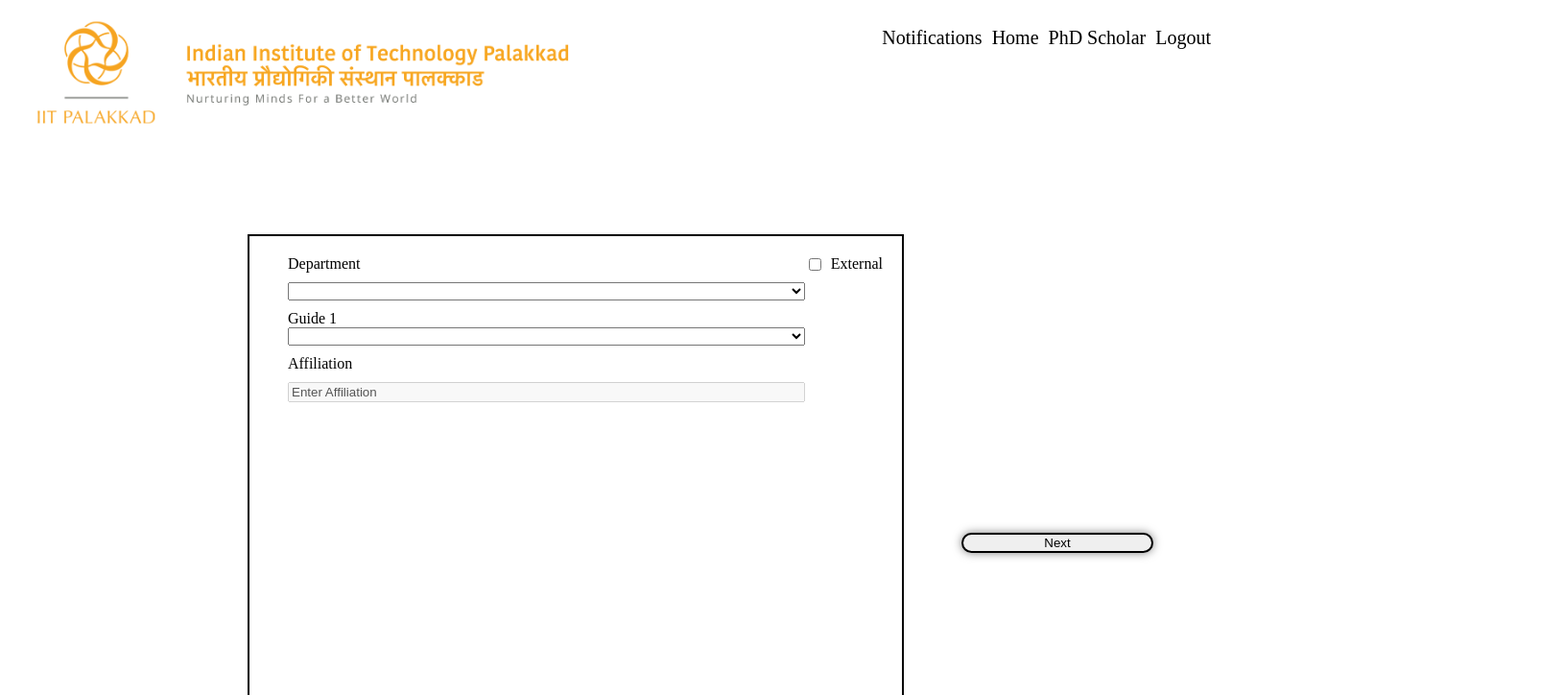
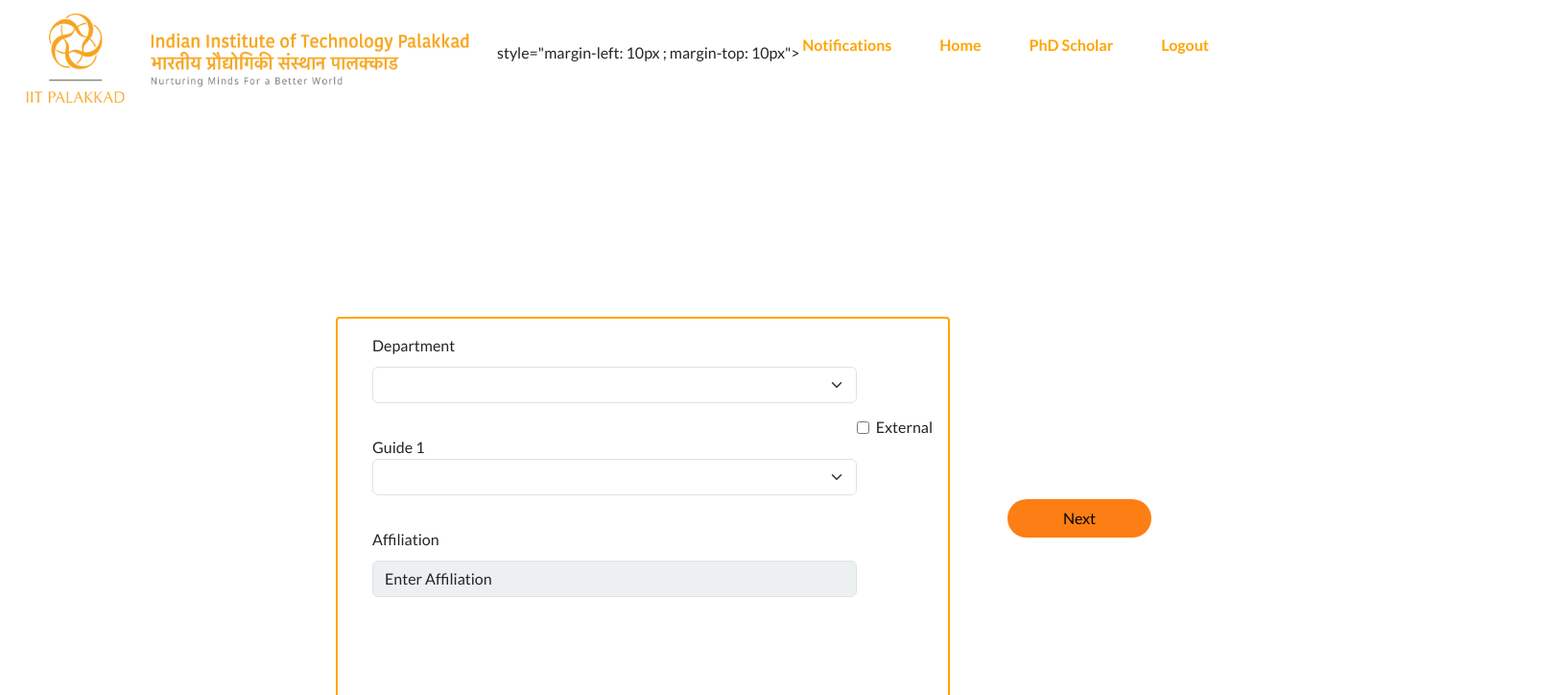
Before and after one commit to fRidge69/intern, an Angular app: page / in a window 1280 px wide. Shown: the top 724 px of the page at 96% size, 1630 px wide, since content can reach past the window. Built offline with nearby package versions, Linux system fonts and the light colour scheme.

Commit message:
fixed the guide switchinng

```diff
--- a/angular.json
+++ b/angular.json
@@ -35,7 +35,9 @@
               "src/assets"
             ],
             "styles": [
-              "src/styles.css"
+
+              "src/styles.css",
+              "node_modules/bootswatch/dist/flatly/bootstrap.min.css"
             ],
             "scripts": [],
             "server": "src/main.server.ts",
--- a/package.json
+++ b/package.json
@@ -21,6 +21,7 @@
     "@angular/platform-server": "^17.3.0",
     "@angular/router": "^17.3.0",
     "@angular/ssr": "^17.3.0",
+    "bootswatch": "^5.3.3",
     "express": "^4.18.2",
     "rxjs": "~7.8.0",
     "tslib": "^2.3.0",
--- a/src/app/app.component.css
+++ b/src/app/app.component.css
@@ -0,0 +1,29 @@
+.headings {
+    width: 100%;
+    text-align: center;
+    margin-bottom: 20px;
+
+}
+
+.headings-text {
+    color: #fd7e14;
+    font-weight: bold;
+
+}
+
+@media (min-width: 1193px) {
+
+    .headings {
+        display: flex;
+        flex-direction: row;
+        justify-content: space-between;
+        align-items: center;
+      }
+
+      .headings-text {
+        text-align: center;
+        color: orange;
+        font-weight: bold;
+
+      }
+}
--- a/src/app/box/box.component.css
+++ b/src/app/box/box.component.css
@@ -1,3 +1,5 @@
+    /* Custom CSS*/
+    @import 'bootswatch/dist/united/bootstrap.min.css';
     .center-box {
       width: 100%;
       margin-top: 20px;
@@ -5,24 +7,31 @@
       align-items: center;
       display: flex;
       flex-direction: column;
+
+
     }
+
     .dropdown {
       display: flex;
       flex-direction: column;
       gap: 10px;
       margin-left: 20px;
       flex-grow: 1;
+
     }
 
     .box {
       display: flex;
-  flex-direction: column;
+      flex-direction: row;
       width: 80vw;
       min-height: 45vh;
       padding: 20px;
-  border: 2px ;
-  padding-bottom: 10vh;
+      border: 1px  solid orange;
+      border-radius: 0.25rem;
+      padding: 1rem;
+      background-color: #fff;
     }
+
 
     .dropdown-boxes {
       display: flex;
@@ -34,7 +43,7 @@
       display: flex;
       justify-content: end;
       gap: 5px;
-  align-items: center;
+      margin-top: 85px;
     }
 
     .buttons-box {
@@ -45,81 +54,143 @@
       margin-top: 20px;
     }
 
+
     .buttons {
-  border: 2px ;
-  border-radius: 25px;
-  width: 100px;
-  display: flex;
-  align-items: center;
-  justify-content: center;
+      border: none;
+      border-radius: 20px;
+      width: 150px;
+      padding: 0.5rem 1rem;
+      background-color: #fd7e14;
+      color: #fff;
       text-align: center;
+      text-decoration: none;
+      display: inline-block;
+      transition: background-color 0.3s ease;
     }
+    .buttons:hover {
+      background-color: #e74c3c;
+      border-color: #e74c3c;
+    }
+
+
 
     .buttons-text {
       text-align: center;
-  text-align: center;
       text-decoration-line: none;
       color: black;
+
       margin: 0;
       padding: 0;
     }
 
+
+
     .headings {
       width: 100%;
       text-align: center;
+      margin-bottom: 20px;
+
+  }
+
+  .headings-text {
+      color: #fd7e14;
+      font-weight: bold;
+
+  }
+
+  .warnings{
+    color:orange;
+    margin-top: 5px;
+    justify-self: center;
+    align-self: center;
+  }
+
+  .imagesize{
+    width:350px;
+    height:75px;
+  }
+
+  .popdowns{
+    display:none;
+  }
+
+    .dept-1,
+    .dept-2,
+    .dept-3,
+    .dept-4,
+    .dept-5,
+    .dept-6 {
+      display: none;
+    }
+
+    div:has(#dept-1:checked)~div .dept-1 {
+      display: block;
+    }
+
+    div:has(#dept-2:checked)~div .dept-2 {
+      display: block;
+    }
+
+    div:has(#dept-3:checked)~div .dept-3 {
+      display: block;
+    }
+
+    div:has(#dept-4:checked)~div .dept-4 {
+      display: block;
+    }
+
+    div:has(#dept-5:checked)~div .dept-5 {
+      display: block;
+    }
+
+    div:has(#dept-6:checked)~div .dept-6 {
+      display: block;
     }
 
 
 
 
 
-.sidenav{
-display:flex;
-flex-direction: row;
-justify-items: center;
-gap: 10px;
-padding-right: 10px;
-font-size: 20px;
-}
-
-.topnav{
-  display:flex;
-  flex-direction: row;
-  align-items: left;
-  justify-content: space-between;
-}
-
-
 
     @media (min-width: 1193px) {
+
+      .full {
+        display: flex;
+        flex-direction: column;
+        gap: 50px;
+      }
       .center-box {
         width: 100vw;
         height: 100vh;
-    align-items: center;
+
         display: flex;
         gap: 60px;
         flex-direction: row;
-    margin-left: 250px;
-    justify-content: center;
+        margin-left: 350px;
+
+
       }
+
 
       .dropdown {
         display: flex;
         flex-direction: column;
+
       }
-
       .box {
         display: flex;
         flex-direction: row;
         min-width: 50vw;
         min-height: 50vh;
-    border: 2px solid;
-    padding-bottom: 25vh;
+        border: 2px solid orange;
+
       }
+
 
       .dropdown-boxes {
         display: flex;
         flex-direction: column;
+
         gap: 50px;
       }
 
@@ -138,12 +209,18 @@ font-size: 20px;
 
       }
 
+
       .buttons {
-    border: 2px solid ;
+        border: none;
         border-radius: 20px;
+        width: 150px;
+        padding: 0.5rem 1rem;
+        background-color: #fd7e14;
+        color: #fff;
         text-align: center;
-    box-shadow: 0px 0px 10px rgba(0, 0, 0, 0.5);
-    width: 200px;
+        text-decoration: none;
+        display: inline-block;
+        transition: background-color 0.3s ease;
       }
 
       .buttons-text {
@@ -151,6 +228,7 @@ font-size: 20px;
         text-align: center;
         text-decoration-line: none;
         color: black;
+
       }
 
       .headings {
@@ -158,21 +236,34 @@ font-size: 20px;
         flex-direction: row;
         justify-content: space-between;
         align-items: center;
-    font-size: large;
       }
 
       .headings-text {
         text-align: center;
+        color: orange;
+        font-weight: bold;
+
       }
 
+      .warnings{
+        color:orange;
+        margin-top: 10px;
+        justify-self: center;
+        align-self: center;
+      }
       .popdowns {
         display: flex;
         flex-direction: row;
         justify-content: space-evenly;
         gap: 50px;
         margin-right: 20px;
+
+      }
+
+      .imagesize{
+        width:500px;
+        height:100px;
       }
 
 
-
     }
--- a/src/app/box/box.component.html
+++ b/src/app/box/box.component.html
@@ -1,3 +1,4 @@
+
 <div class="center-box">
   <div class="box">
     <div class="dropdown">
--- a/src/app/box/box.component.ts
+++ b/src/app/box/box.component.ts
@@ -1,4 +1,4 @@
-import { Component, OnInit } from '@angular/core';
+import { Component } from '@angular/core';
 
 @Component({
   selector: 'box',
@@ -8,14 +8,9 @@ import { Component, OnInit } from '@angular/core';
 export class BoxComponent {
   number: number = 1;
   selectedDepartment: string | null = null;
-  previousDepartment: string | null = null;
-  nextDepartment: string | null = null;
+  guideSelected: any[] = [];
   selectedGuide: any = null;
-  previousGuide: any = null;
-  nextGuide: any = null;
-
   affil: string = 'Enter Affiliation';
-
   guides = [
     { name: 'Prof. Jagadeesh Bayry', department: 'Biological Sciences and Engineering' },
     { name: 'Dr. Abdul Rasheed P', department: 'Biological Sciences and Engineering' },
@@ -31,53 +26,46 @@ export class BoxComponent {
     { name: 'Arun Rahul S', department: 'Electrical Engineering' }
   ];
 
-  selectedGuides: any[] = [];
   externalCheckboxChecked: boolean = false;
-  selectedOption: string = '';
 
   increment() {
     this.number++;
-    this.selectedGuides.push(this.selectedGuide);
+    this.guideSelected.push(this.selectedGuide);
   }
 
   decrement() {
     this.number--;
-    this.selectedGuides.pop();
+    this.selectedGuide = this.guideSelected.pop();
+    this.updateAffiliation();
   }
 
-  updateFilteredGuides() {
+  updateAffiliation() {
+    if (this.externalCheckboxChecked) {
+      const selectedGuide = this.selectedGuide;
+      this.affil = selectedGuide ? selectedGuide.department : '';
+    } else {
+      this.affil = 'Enter Affiliation';
+    }
+  }
+
+  onGuideSelect(guide: any) {
+    this.selectedGuide = guide;
+    this.updateAffiliation();
+  }
+
+  updateFilteredGuides(): any[] {
     if (this.selectedDepartment == null) {
       return this.guides;
     }
-
     if (this.externalCheckboxChecked) {
       return this.guides;
     }
-
     return this.guides.filter(guide => guide.department === this.selectedDepartment);
   }
 
   get filteredGuides(): any[] {
     const filteredGuides = this.updateFilteredGuides();
-    const guidesNotSelected = filteredGuides.filter(guide => !this.selectedGuides.includes(guide));
+    const guidesNotSelected = filteredGuides.filter(guide => !this.guideSelected.includes(guide));
     return guidesNotSelected;
   }
-
-  updateAffiliation() {
-    console.log(this.externalCheckboxChecked);
-    if (this.externalCheckboxChecked) {
-      const selectedGuide = this.selectedGuide;
-      this.affil = selectedGuide ? selectedGuide.department : '';
-
-    }
-    else {
-      this.affil = 'Enter Affiliation';
-    }
-  }
-
-  onGuideSelect(guide: any) {
-    console.log("sg", this.selectedGuide);
-    console.log("sgs");
-    this.updateAffiliation();
-  }
 }
--- a/src/app/topnav/topnav.component.css
+++ b/src/app/topnav/topnav.component.css
@@ -1,53 +1,51 @@
+
       .headings {
         width: 100%;
         text-align: center;
-}
-.headings-text {
-    text-align: center;
-}
-.sidenav {
-    display: flex;
-    flex-direction: row;
-    justify-items: center;
-    gap: 10px;
-    padding-right: 10px;
-    font-size: 20px;
+        margin-bottom: 20px;
+
     }
 
-.topnav {
-    display: flex;
-    flex-direction: row;
-    align-items: left;
-    justify-content: space-between;
+    .headings-text {
+        color: #fd7e14;
+        font-weight: bold;
+
+    }
+
+    .imagesize{
+        width:350px;
+        height:75px;
+      }
+
+    .popdowns{
+        display:none;
       }
 
     @media (min-width: 1193px) {
-
 
         .headings {
             display: flex;
             flex-direction: row;
             justify-content: space-between;
             align-items: center;
-        font-size: large;
           }
 
           .headings-text {
             text-align: center;
+            color: orange;
+            font-weight: bold;
+
           }
-    .sidenav {
+          .popdowns {
             display: flex;
             flex-direction: row;
-        justify-items: center;
-        gap: 10px;
-        padding-right: 10px;
-        font-size: 20px;
+            justify-content: space-evenly;
+            gap: 50px;
+            margin-right: 20px;
+
           }
-
-    .topnav {
-        display: flex;
-        flex-direction: row;
-        align-items: left;
-        justify-content: space-between;
+          .imagesize{
+            width:500px;
+            height:100px;
           }
     }
--- a/src/app/topnav/topnav.component.html
+++ b/src/app/topnav/topnav.component.html
@@ -1,9 +1,9 @@
-<div class="topnav">
+<div class="headings">
     <div class="d-flex flex-row align-items-center gap-2">
-      <img src="./assets/iitpkd-logo.png" width="600"
+      <img src="./assets/iitpkd-logo.png"  class="imagesize"  style="margin-left: 10px; margin-top: 10px;">
         style="margin-left: 10px ; margin-top: 10px">
     </div>
-    <div class="sidenav">
+    <div class="popdowns">
       <p class="headings-text">Notifications</p>
       <p class="headings-text">Home</p>
       <p class="headings-text">PhD Scholar</p>
```
Also changed, not shown: 1 other file (tests, documents, lock files or other folders). Lines whose indentation alone changed are shown as unchanged.
